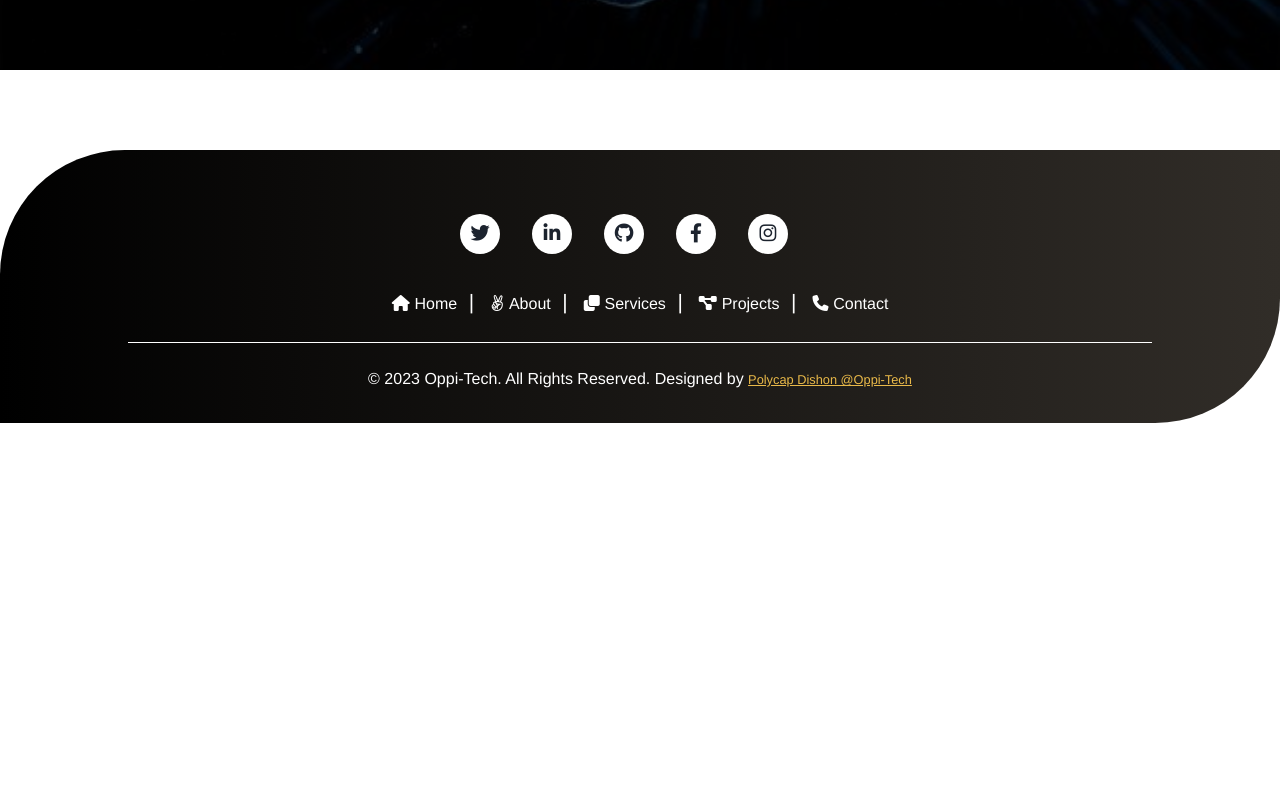
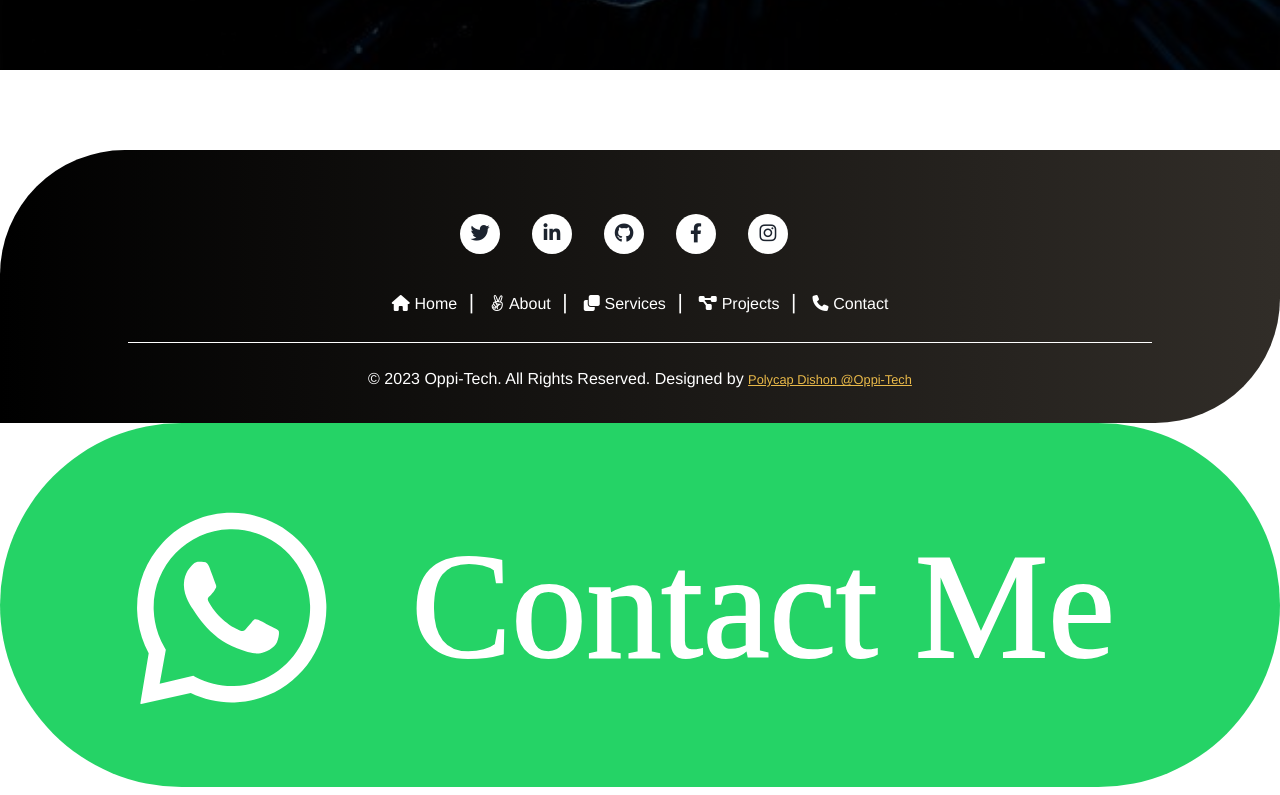
Before and after one commit to Dishon-dev/myportfolio, a plain HTML site: page index.html in a window 1280 px wide. Shown: the part 5475-6270 px from the top of the page. Before the commit the page ends 5898 px from the top, so only its background shows below. Drawn offline with nearby package versions, Linux system fonts and the light colour scheme.

Commit message:
wati-integration-service.clare.ai

```diff
--- a/index.html
+++ b/index.html
@@ -16,7 +16,43 @@
     <!-- CSS -->
     <link rel="stylesheet" href="css/styles.css">
 </head>
-<!-- <link rel="icon" href="./images/favicon.ico" /> -->
+
+<!-- <script>
+  var url = 'https://wati-integration-service.clare.ai/ShopifyWidget/shopifyWidget.js?23014';
+  var s = document.createElement('script');
+  s.type = 'text/javascript';
+  s.async = true;
+  s.src = url;
+  var options = {
+"enabled":true,
+"chatButtonSetting":{
+    "backgroundColor":"#4dc247",
+    "ctaText":"Contact Me       ",
+    "borderRadius":"25",
+    "marginLeft":"0",
+    "marginBottom":"50",
+    "marginRight":"50",
+    "position":"right"
+},
+"brandSetting":{
+    "brandName":"Polycap Dishon",
+    "brandSubTitle":"",
+    "brandImg":"",
+    "welcomeText":"Hi there!\nHow can I help you?",
+    "messageText":"Hello, I have a question about {{page_link}}",
+    "backgroundColor":"#000000",
+    "ctaText":"Start Chat",
+    "borderRadius":"25",
+    "autoShow":false,
+    "phoneNumber":"254708910911"
+}
+};
+  s.onload = function() {
+      CreateWhatsappChatWidget(options);
+  };
+  var x = document.getElementsByTagName('script')[0];
+  x.parentNode.insertBefore(s, x);
+</script> -->
 <body>
     <header class="header">
       <div class="mobile_menu">
@@ -411,6 +447,11 @@
       </footer>
   <!-- Footer End -->
 
+  <!-- click to chat on whatsapp-->
+  <a class="whatsapp_link" aria-label="Contact Me" href="https://api.whatsapp.com/send?phone=254708910911&text=Hello,%20I%20have%20a%20question%20about%20file%3A%2F%2F%2FC%3A%2FDishon%2520polycap%2520Files%2Fweb%2Fmyportfolio%2Findex.html" target="_blank">
+    <img class="whatsapp" src="assets/whatsapp roundedchat link.svg" alt="Contact Me" />
+  </a>
+
       <!-- scripts-->
       <script src="./script/app.js"></script>
       <script src="./script/typed.min.js"></script>
```
